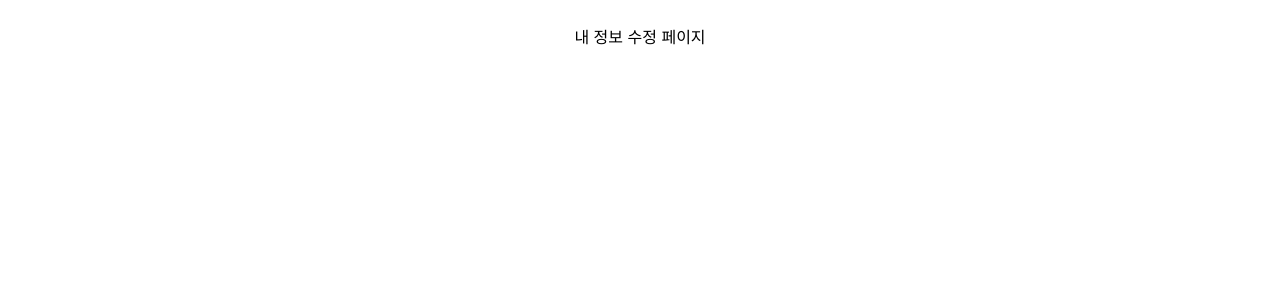
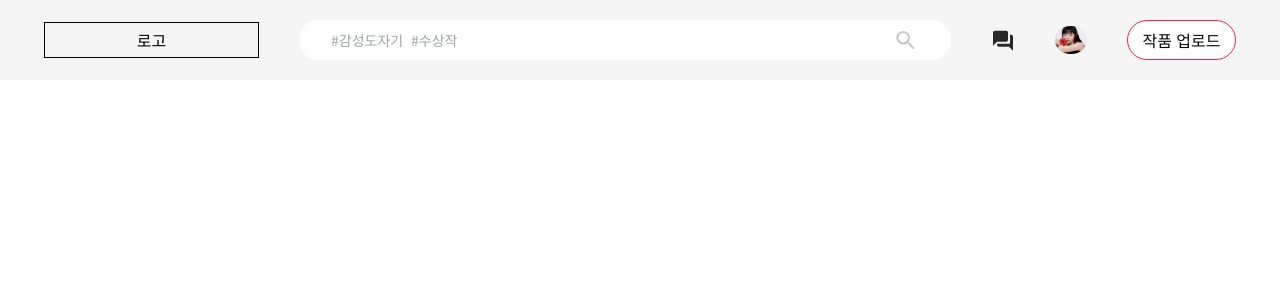
Before and after one commit to final-project-temporaryName/finalProject-FE, a Next.js app: page /editProfile in a window 1280 px wide. Shown: the top 300 px of the page. Built offline with nearby package versions, Linux system fonts and the light colour scheme.

Commit message:
chore: editProfile 페이지 폴더 구조 세팅

```diff
--- /dev/null
+++ b/src/app/(auth)/_component/EditProfilePage.tsx
@@ -0,0 +1,12 @@
+import NavBar from '@/components/NavBar/NavBar';
+
+function EditProfilePage() {
+  return (
+    <>
+      <NavBar />
+      <main className="absolute top-150">{/* 내용 */}</main>
+    </>
+  );
+}
+
+export default EditProfilePage;
--- a/src/app/(auth)/editProfile/page.tsx
+++ b/src/app/(auth)/editProfile/page.tsx
@@ -1,3 +1,5 @@
+import EditProfilePage from '../_component/EditProfilePage';
+
 export default function Home() {
-  return <main className="flex min-h-screen flex-col items-center justify-between p-24">내 정보 수정 페이지</main>;
+  return <EditProfilePage />;
 }
```
